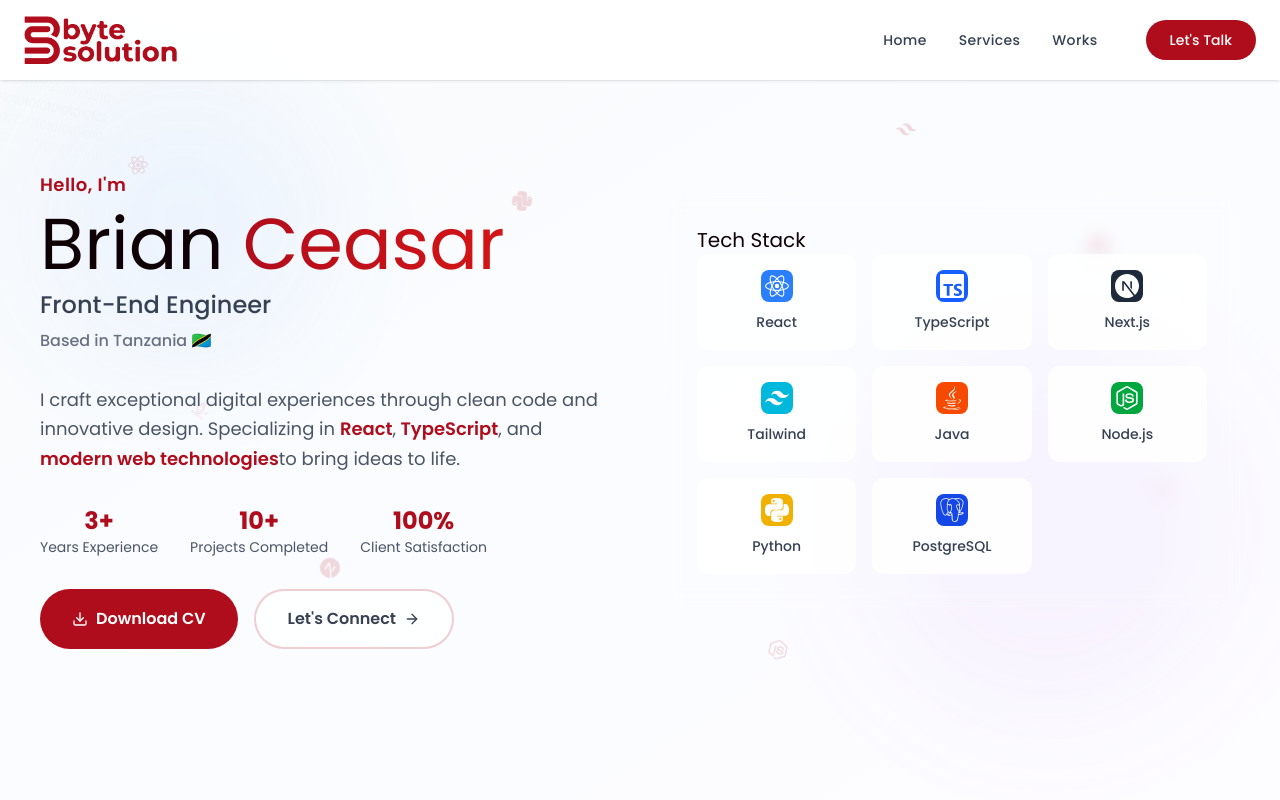
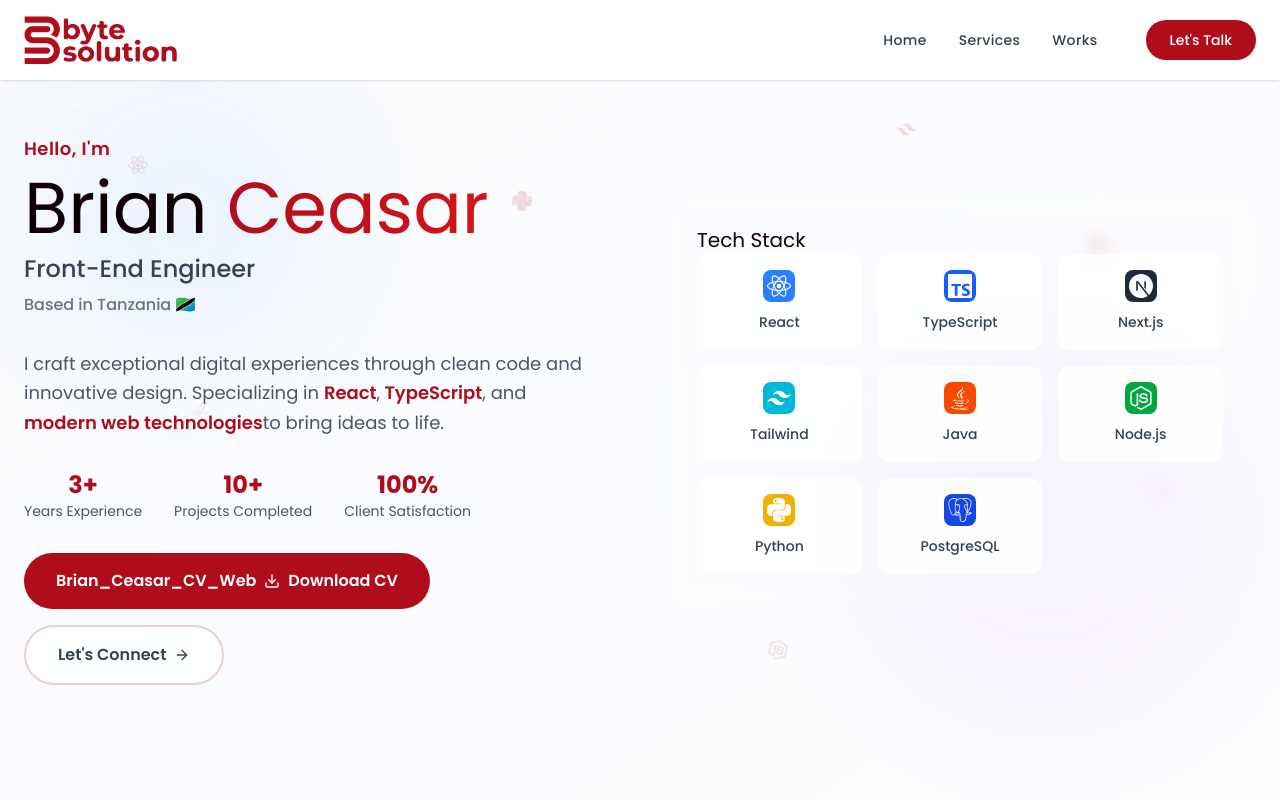
Before and after one commit to Brianceasar/brian-ceasar-portfolio, a Next.js app: page / in a window 1280 px wide. Shown: the top 800 px of the page. Built offline with nearby package versions, Linux system fonts and the light colour scheme.

Commit message:
Update CV download link and text

```diff
--- a/src/components/Hero/Hero.tsx
+++ b/src/components/Hero/Hero.tsx
@@ -168,10 +168,10 @@
             {/* Buttons */}
             <motion.div variants={itemVariants} className="flex flex-wrap gap-4">
               <a
-                href="/assets/docs/Brian-Ceasar-CV.pdf"
+                href="/assets/docs/Brian_Ceasar_CV_Web.pdf"
                 download
                 className="group flex items-center gap-2 bg-[#B00D1C] text-white font-semibold px-8 py-4 rounded-full hover:bg-[#D51515] hover:shadow-xl hover:shadow-[#B00D1C]/25 transition-all duration-300 transform hover:-translate-y-1"
-              >
+              >Brian_Ceasar_CV_Web
                 <Download className="w-4 h-4 group-hover:animate-bounce" />
                 Download CV
               </a>
```
